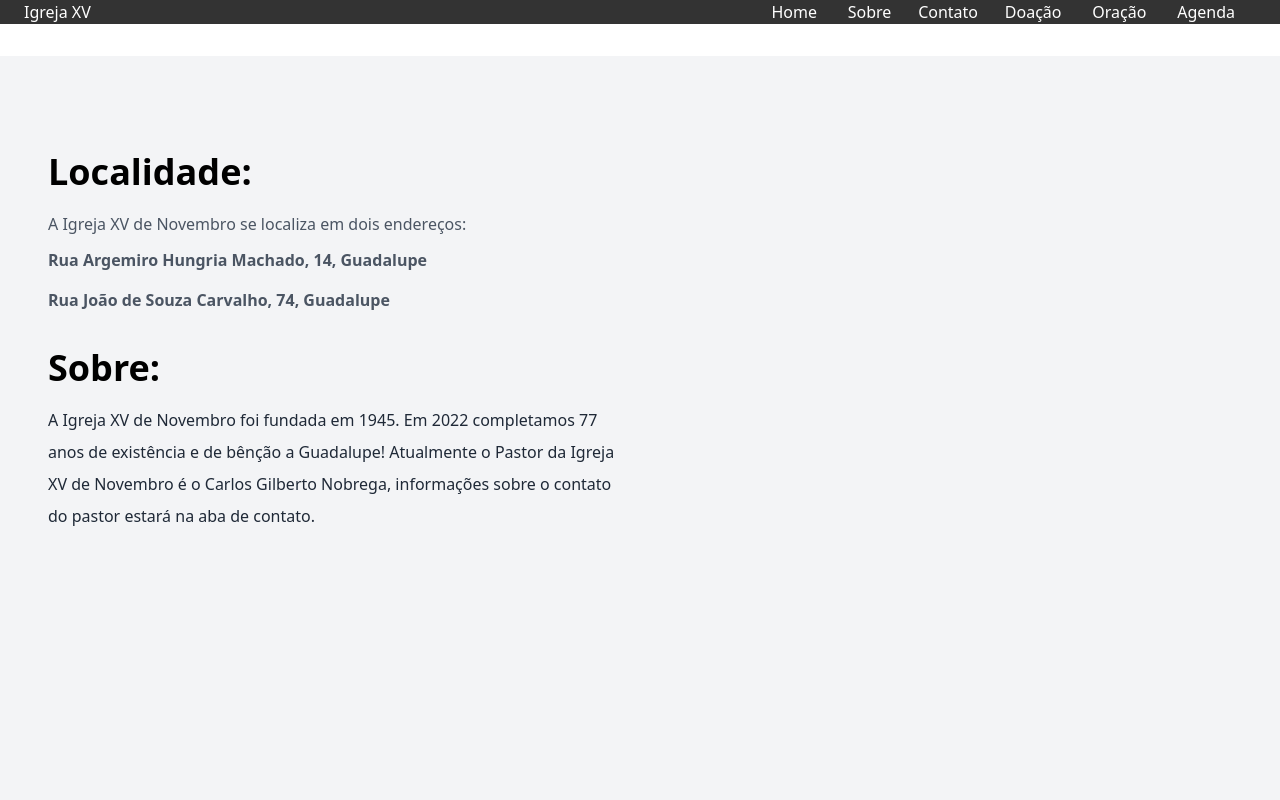
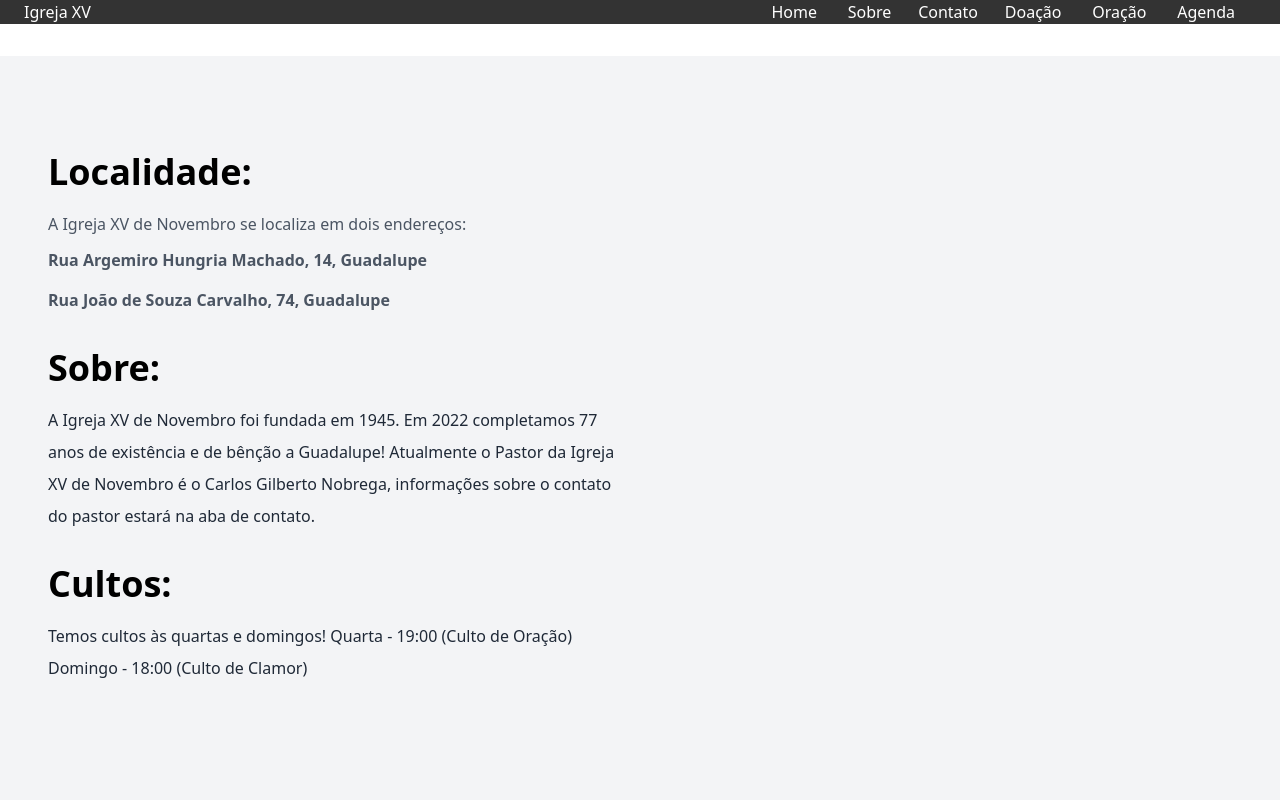
Before and after one commit to joelvitorniino/church-igrejaxv, a Next.js app: page /about in a window 1280 px wide. Shown: the top 800 px of the page. Built offline with nearby package versions, Linux system fonts and the light colour scheme.

Commit message:
feat: information about cults

```diff
--- a/src/pages/about.tsx
+++ b/src/pages/about.tsx
@@ -34,6 +34,17 @@ export default function About() {
               <p className="text-gray-800 leading-loose mb-8">
                 A Igreja XV de Novembro foi fundada em 1945. Em 2022 completamos 77 anos de existência e de bênção a Guadalupe! Atualmente o Pastor da Igreja XV de Novembro é o Carlos Gilberto Nobrega, informações sobre o contato do pastor estará na aba de contato.
               </p>
+
+              <h1 className="text-3xl md:text-4xl font-bold mb-4">
+                Cultos:
+              </h1>
+
+              <p className="text-gray-800 leading-loose mb-4">
+                Temos cultos às quartas e domingos!
+
+                Quarta - 19:00 (Culto de Oração)
+                Domingo - 18:00 (Culto de Clamor)
+              </p>
             </div>
           </div>
         </div>
```
